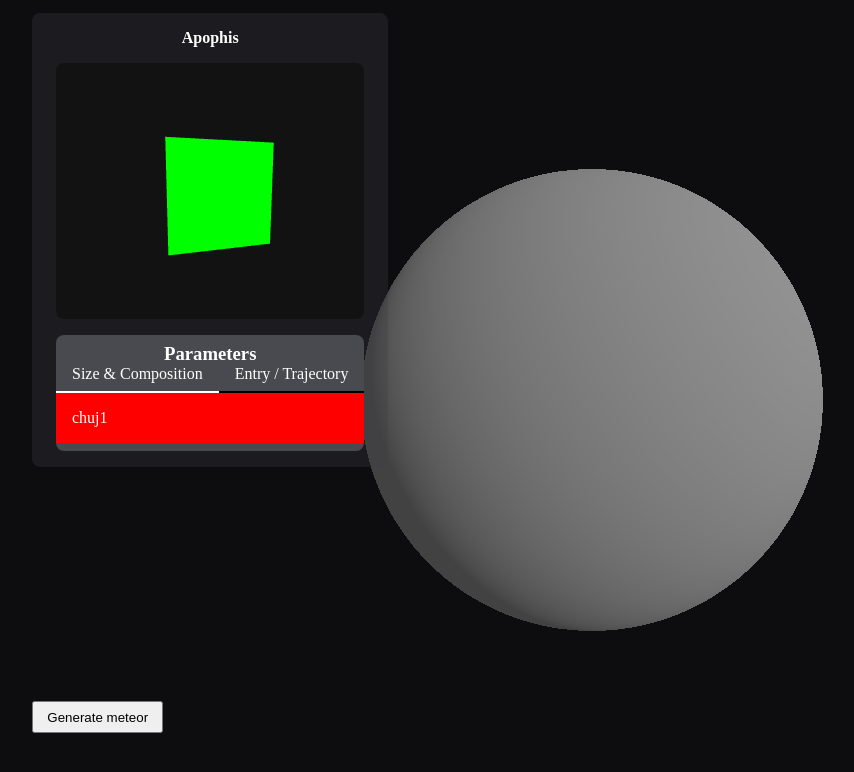
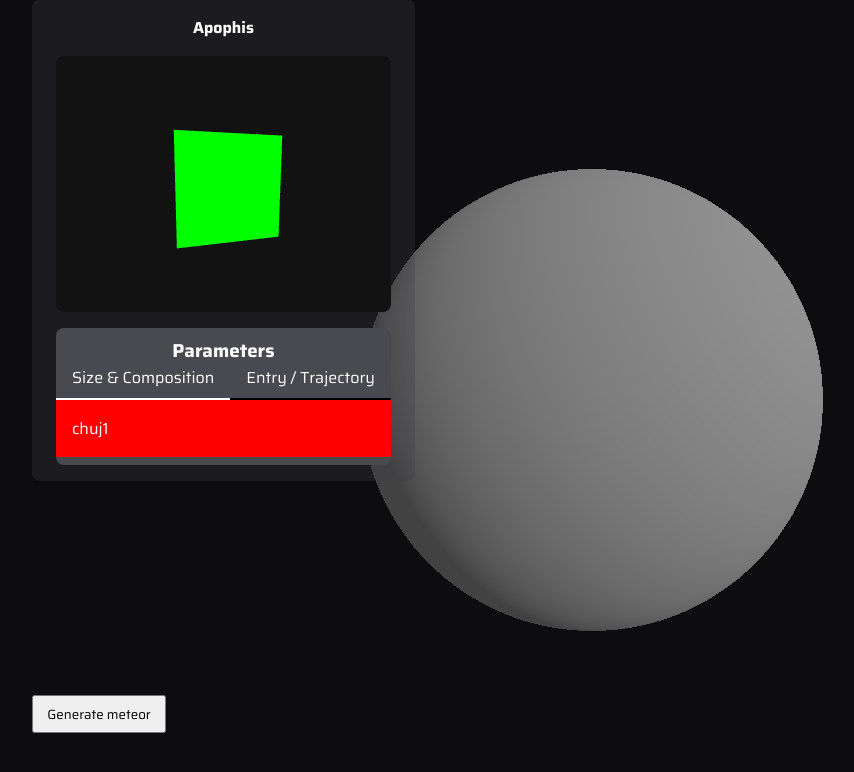
Before and after one commit to xSmilO/Nasa-space-apps-challenge-Radom, a website built with Vite: page index.html in a window 1280 px wide. Shown: the whole page, without its empty margins (48-902 px from the left). Built offline with nearby package versions, Linux system fonts and the light colour scheme; animation ran at ten frames a second.

Commit message:
font change

```diff
--- a/src/style.css
+++ b/src/style.css
@@ -1,7 +1,10 @@
+@import url("https://fonts.googleapis.com/css2?family=Saira:ital,wght@0,100..900;1,100..900&display=swap");
+
 * {
     padding: 0;
     margin: 0;
     box-sizing: border-box;
+    font-family: "Saira", sans-serif;
 }
 
 body {
@@ -59,7 +62,7 @@ div#radar {
 
 .parameters {
     border-radius: 0.5em;
-  background-color: #494A50;
+    background-color: #494a50;
     padding: 0.5em 0;
 }
 
@@ -90,7 +93,7 @@ div#radar {
     width: 100%;
     flex-shrink: 0;
     transition: transform 0.5s ease;
-  padding: 1em
+    padding: 1em;
 }
 
 .parameters .inputs:has(#size-inputs.active) .variant {
```
Lines whose indentation alone changed are shown as unchanged.
